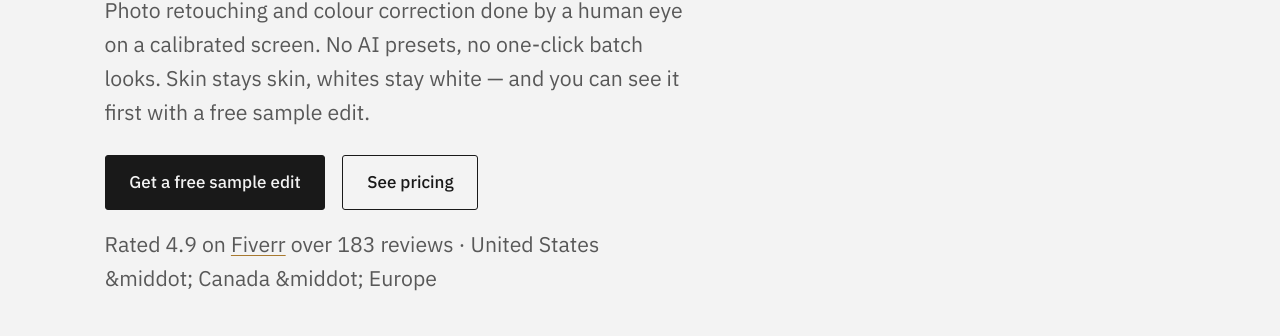
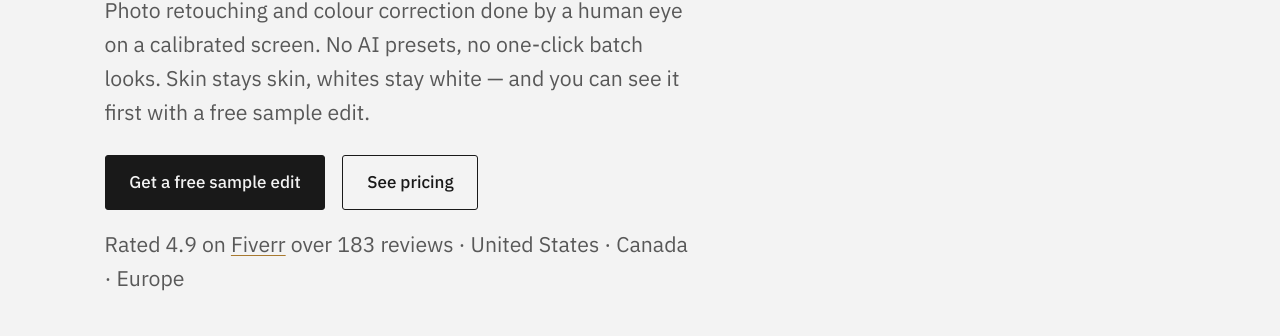
Before and after one commit to iamHarinda/iamharinda_com, an Astro site: page / in a window 1280 px wide. Shown: the part 391-727 px from the top of the page. Built offline with nearby package versions, Linux system fonts and the light colour scheme; Astro itself is replaced by a stand-in of ours.

Commit message:
auto: index.astro
Co-Authored-By: Claude Sonnet 5 <noreply@anthropic.com>

```diff
--- a/src/pages/index.astro
+++ b/src/pages/index.astro
@@ -35,7 +35,7 @@ const { rating, reviews } = site.fiverrStats;
       </div>
       <p class="hero__trust">
         Rated {rating} on <a href={site.contact.fiverr} target="_blank" rel="noopener">Fiverr</a>
-        over {reviews} reviews &middot; {site.areasServed.join(" &middot; ")}
+        over {reviews} reviews &middot; {site.areasServed.join(" · ")}
       </p>
     </div>
 
```
